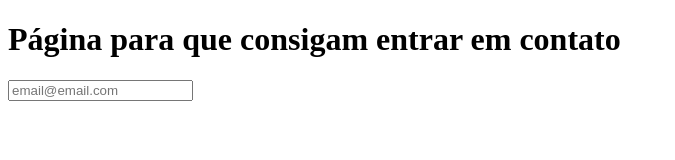
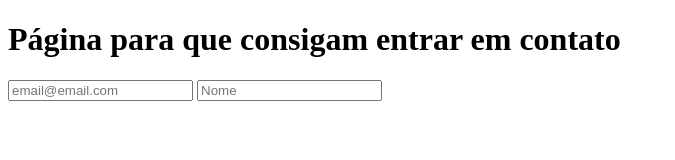
Before and after one commit to Jader-Moura-Lattarulo/subindo-docs-github, a plain HTML site: page contato.html in a window 1280 px wide. Shown: the whole page, without its empty margins (0-675 px from the left). Drawn offline with Linux system fonts and the light colour scheme.

Commit message:
Adicionado local para inserir o nome

```diff
--- a/contato.html
+++ b/contato.html
@@ -8,5 +8,6 @@
 <body>
     <h1>Página para que consigam entrar em contato</h1>
     <input type="email" placeholder="email@email.com">
+    <input type="text" placeholder="Nome">
 </body>
 </html>
```
